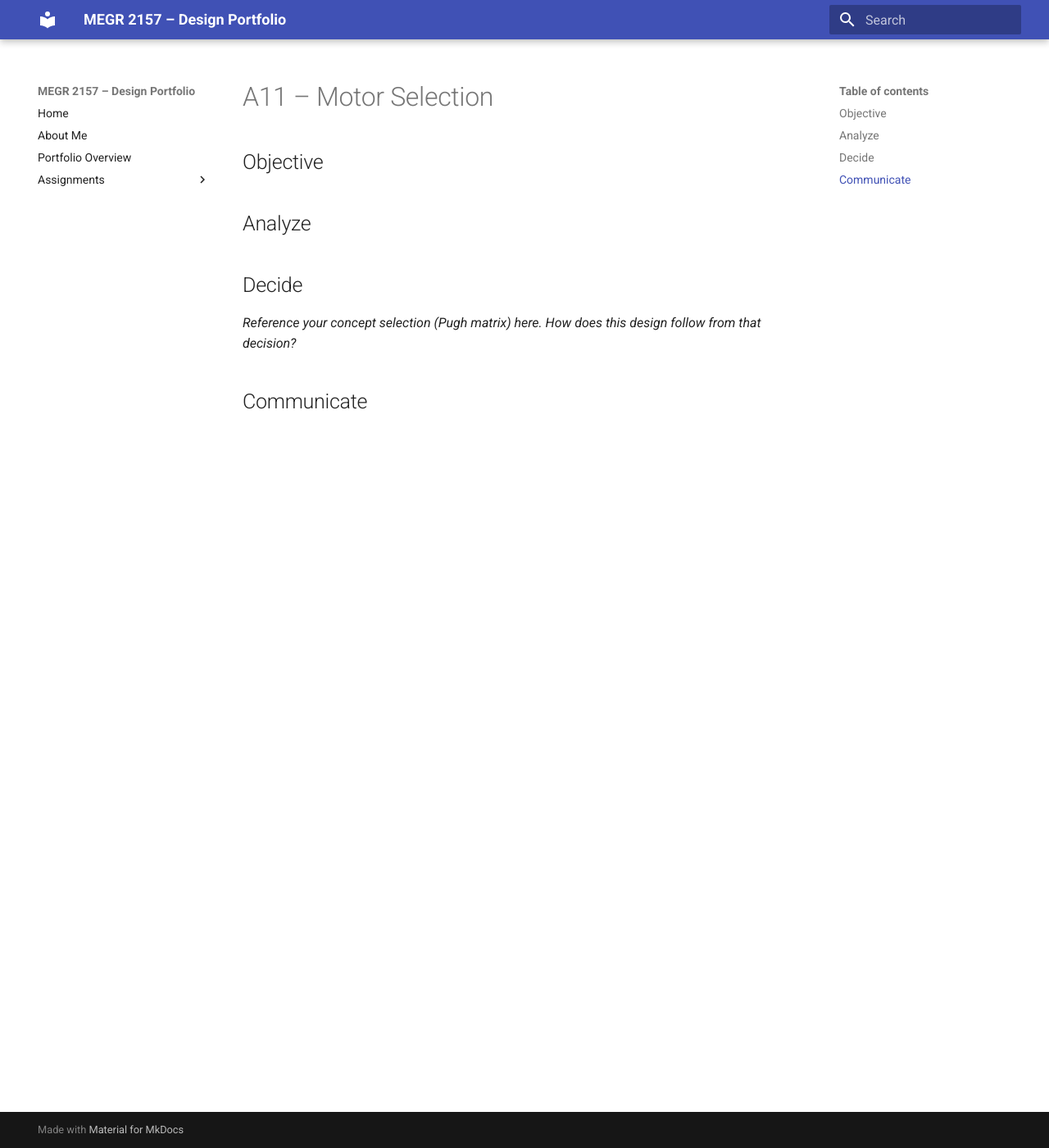
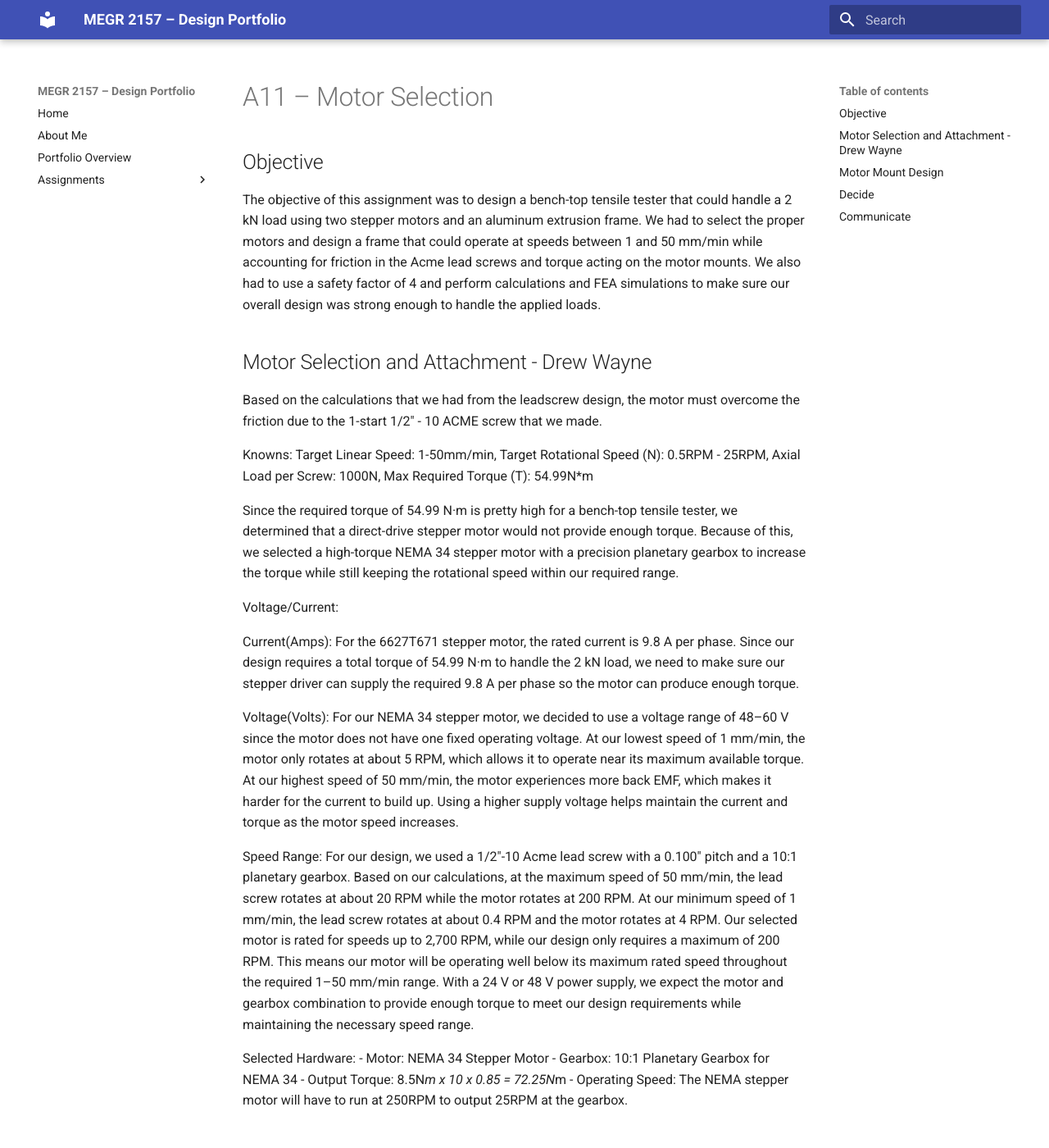
Before and after one commit to jrivasvi/megr2157-portfolio, an MkDocs documentation site: the page built from docs/assignments/a11/index.md, in a window 1280 px wide and 1400 px high. Shown: the whole window at 82% size. Built offline with MkDocs 1.6.1 and Material for MkDocs 9.7.7, drawn with Linux system fonts in a browser that asks for light colours.

Commit message:
Update index.md

```diff
--- a/docs/assignments/a11/index.md
+++ b/docs/assignments/a11/index.md
@@ -1,9 +1,34 @@
 # A11 – Motor Selection
 
 ## Objective
+The objective of this assignment was to design a bench-top tensile tester that could handle a 2 kN load using two stepper motors and an aluminum extrusion frame. We had to select the proper motors and design a frame that could operate at speeds between 1 and 50 mm/min while accounting for friction in the Acme lead screws and torque acting on the motor mounts. We also had to use a safety factor of 4 and perform calculations and FEA simulations to make sure our overall design was strong enough to handle the applied loads.
+
+## Motor Selection and Attachment - Drew Wayne
+Based on the calculations that we had from the leadscrew design, the motor must overcome the friction due to the 1-start 1/2" - 10 ACME screw that we made.
+
+Knowns: Target Linear Speed: 1-50mm/min, Target Rotational Speed (N): 0.5RPM - 25RPM, Axial Load per Screw: 1000N, Max Required Torque (T): 54.99N*m
+
+Since the required torque of 54.99 N·m is pretty high for a bench-top tensile tester, we determined that a direct-drive stepper motor would not provide enough torque. Because of this, we selected a high-torque NEMA 34 stepper motor with a precision planetary gearbox to increase the torque while still keeping the rotational speed within our required range.
+
+Voltage/Current:
+
+Current(Amps): For the 6627T671 stepper motor, the rated current is 9.8 A per phase. Since our design requires a total torque of 54.99 N·m to handle the 2 kN load, we need to make sure our stepper driver can supply the required 9.8 A per phase so the motor can produce enough torque.
+
+Voltage(Volts): For our NEMA 34 stepper motor, we decided to use a voltage range of 48–60 V since the motor does not have one fixed operating voltage. At our lowest speed of 1 mm/min, the motor only rotates at about 5 RPM, which allows it to operate near its maximum available torque. At our highest speed of 50 mm/min, the motor experiences more back EMF, which makes it harder for the current to build up. Using a higher supply voltage helps maintain the current and torque as the motor speed increases.
+
+Speed Range: For our design, we used a 1/2"-10 Acme lead screw with a 0.100" pitch and a 10:1 planetary gearbox. Based on our calculations, at the maximum speed of 50 mm/min, the lead screw rotates at about 20 RPM while the motor rotates at 200 RPM. At our minimum speed of 1 mm/min, the lead screw rotates at about 0.4 RPM and the motor rotates at 4 RPM. Our selected motor is rated for speeds up to 2,700 RPM, while our design only requires a maximum of 200 RPM. This means our motor will be operating well below its maximum rated speed throughout the required 1–50 mm/min range. With a 24 V or 48 V power supply, we expect the motor and gearbox combination to provide enough torque to meet our design requirements while maintaining the necessary speed range.
+
+Selected Hardware:
+- Motor: NEMA 34 Stepper Motor
+- Gearbox: 10:1 Planetary Gearbox for NEMA 34
+- Output Torque: 8.5N*m x 10 x 0.85 = 72.25N*m
+- Operating Speed: The NEMA stepper motor will have to run at 250RPM to output 25RPM at the gearbox.
+
+## Motor Mount Design
 
 
-## Analyze
+
+
 
 
 ## Decide
```
